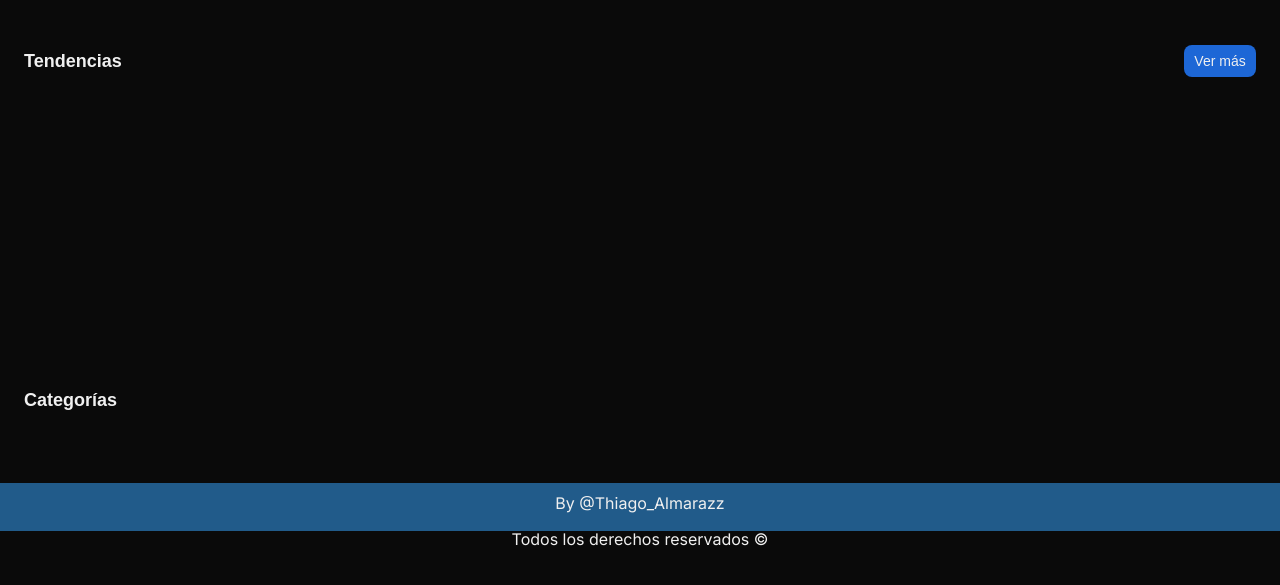
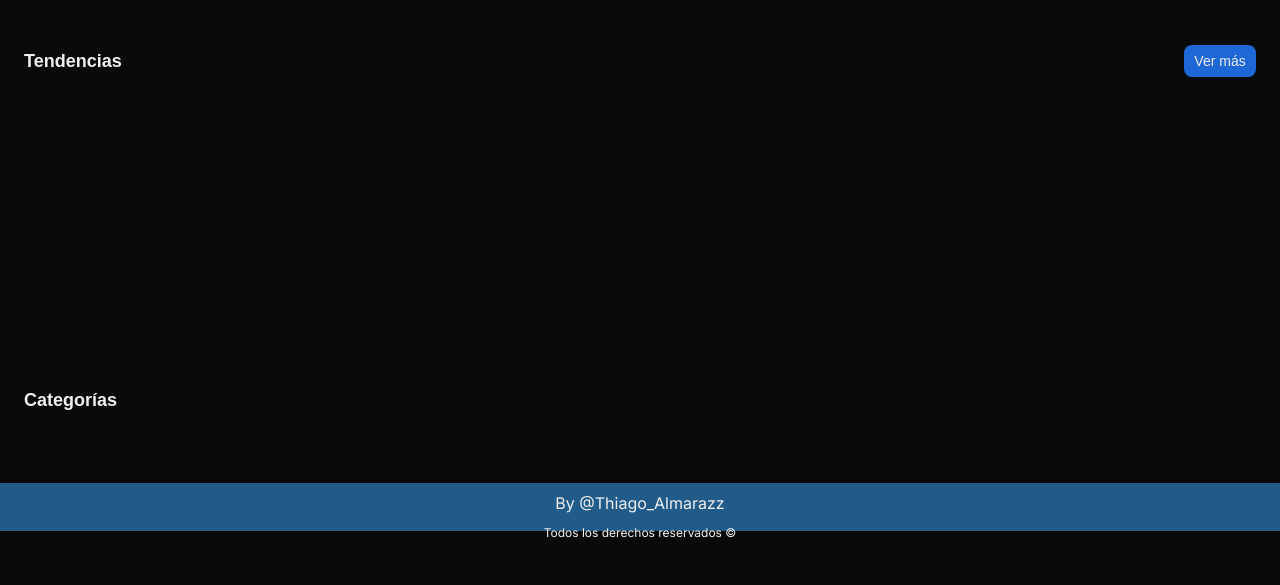
Before and after one commit to ThiagoAlmarazz21/curso-api-rest-practico, a website: page index.html in a window 1280 px wide. Shown: the part 139-724 px from the top of the page. Drawn offline with nearby package versions, Linux system fonts and the light colour scheme; no server answers.

Commit message:
cambio en font size p

```diff
--- a/styles/app.css
+++ b/styles/app.css
@@ -339,6 +339,9 @@ footer {
   text-align: center;
   color: var(--purple-light-2);
 }
+.footer-container p {
+  font-size: 12px;
+}
 
 /* Navigation */
 .inactive {
```
